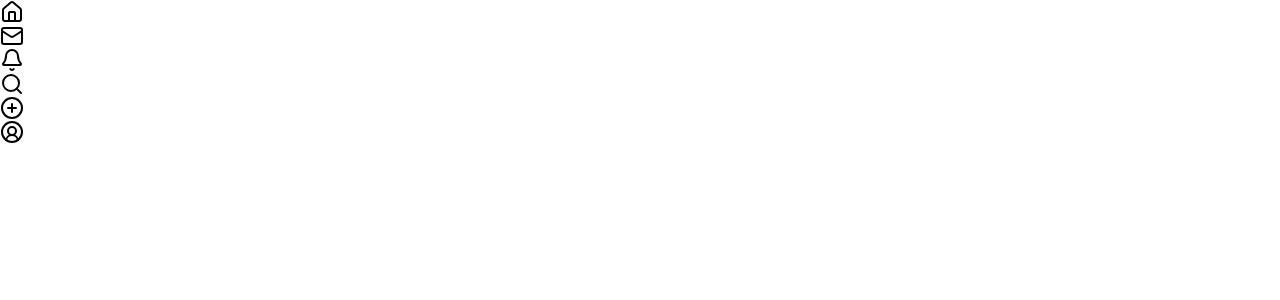
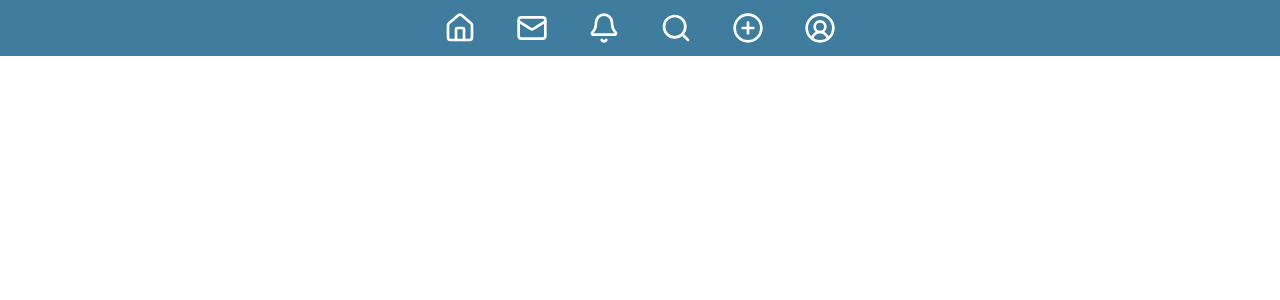
Before and after one commit to Jayleeva/42transcendence, a Next.js app in the folder frontend/: page /feed in a window 1280 px wide. Shown: the top 300 px of the page. Built offline with nearby package versions, Linux system fonts and the light colour scheme; a web font is replaced by a local one.

Commit message:
Fixed NavBar (top + horizontal for now)

```diff
--- a/frontend/components/layout/Navbar.tsx
+++ b/frontend/components/layout/Navbar.tsx
@@ -3,35 +3,25 @@
 import Link from "next/link";
 import { Bell, CirclePlus, CircleUserRound, House, Mail, Search } from 'lucide-react';
 
+const links = [
+  { href: '/feed', label: 'Accueil', Icon: House },
+  { href: '/messages', label: 'Messages', Icon: Mail },
+  { href: '/notifications', label: 'Notifications', Icon: Bell },
+  { href: '/search', label: 'Recherche', Icon: Search },
+  { href: '/pet/create', label: 'Créer un animal', Icon: CirclePlus },
+  { href: '/profile-student', label: 'Mon profil', Icon: CircleUserRound },
+];
+
 export default function Navbar() {
-    return (
-        <nav>
-            <Link href="/feed">
-                <House />
-            </Link>
-
-            <Link href="/messages">
-                <Mail />
-            </Link>
-
-            <Link href="/notifications">
-                <Bell />
-            </Link>
-
-            <Link href="/search">
-                <Search />
-            </Link>
-
-            <Link href="/pet/create">
-                <CirclePlus />
-            </Link>
-
-            <Link href="/profile-student">
-                <CircleUserRound />
-            </Link>
-
-        </nav>
-    );
+  return (
+    <nav className="flex items-center justify-center gap-10 bg-brand px-6 py-3 text-white ">
+      {links.map(({ href, label, Icon }) => (
+        <Link key={href} href={href} aria-label={label} className="hover:opacity-70">
+          <Icon size={32} />
+        </Link>
+      ))}
+    </nav>
+  );
 }
 
 // test pour couleur et taille
@@ -40,3 +30,7 @@ export default function Navbar() {
     <House size={40}color="#3e7d9e"/>
 </Link>
 */
+
+// meme technique que pour le form, on passe par une map()
+
+// si barre em bas add : fixed bottom-0 inset-x-0
```
